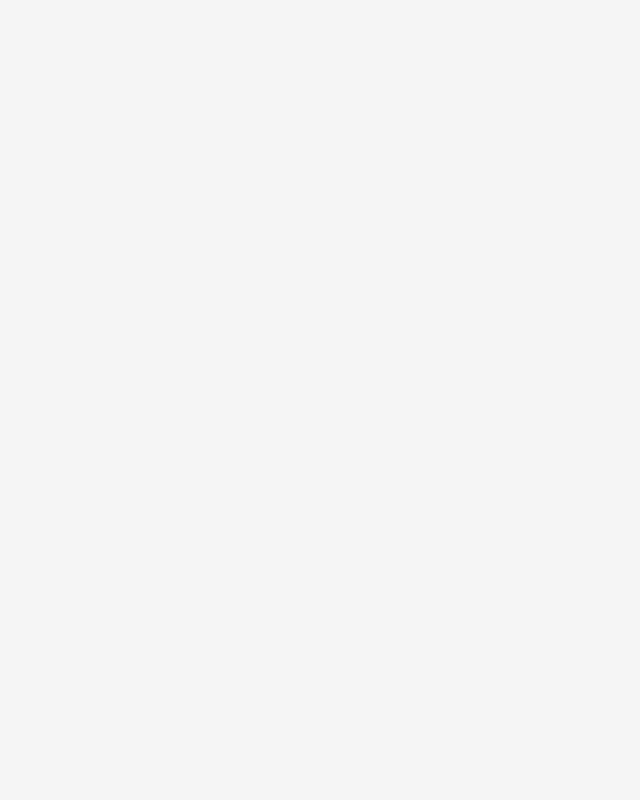
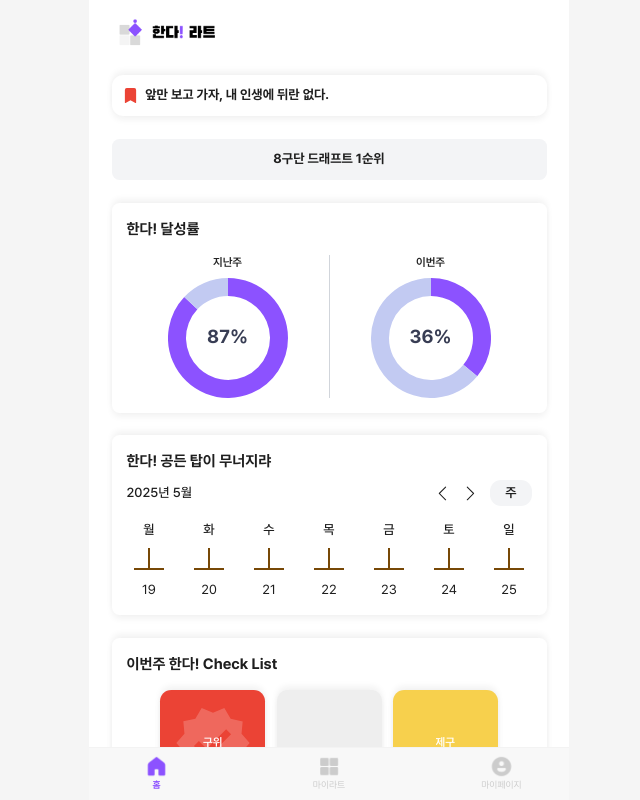
Before and after one commit to canDoItArt/front-end, a React (Vite) app: page /home in a window 1280 px wide. Shown: the top 800 px of the page, without its empty margins (311-951 px from the left). Built offline with nearby package versions, Linux system fonts and the light colour scheme.

Commit message:
Vercel 배포 #83

```diff
--- a/src/components/LogoHeader.jsx
+++ b/src/components/LogoHeader.jsx
@@ -8,7 +8,7 @@ export default function LogoHeader() {
             {/* 로고 영역 */}
             <Link to='/home'>
                 <img
-                    src="/front-end/logo_3.png"
+                    src="/logo_3.png"
                     alt="Welcome Logo"
                     className="w-28 h-auto"
                 />
--- a/src/components/Navbar.jsx
+++ b/src/components/Navbar.jsx
@@ -27,8 +27,8 @@ export default function Navbar({ initialActiveNav = 1 }) {
             <img
               src={
                 activeNav === 1
-                  ? "/front-end/home_1.png"
-                  : "/front-end/home_2.png"
+                  ? "/home_1.png"
+                  : "/home_2.png"
               }
               alt="home"
               className="w-10 h-auto items-center"
@@ -53,8 +53,8 @@ export default function Navbar({ initialActiveNav = 1 }) {
             <img
               src={
                 activeNav === 2
-                  ? "/front-end/myart_1.png"
-                  : "/front-end/myart_2.png"
+                  ? "/myart_1.png"
+                  : "/myart_2.png"
               }
               alt="myartlist"
               className="w-10 h-auto items-center"
@@ -79,8 +79,8 @@ export default function Navbar({ initialActiveNav = 1 }) {
             <img
               src={
                 activeNav === 3
-                  ? "/front-end/mypage_1.png"
-                  : "/front-end/mypage_2.png"
+                  ? "/mypage_1.png"
+                  : "/mypage_2.png"
               }
               alt="mypage"
               className="w-10 h-auto items-center"
--- a/src/pages/HomePage.jsx
+++ b/src/pages/HomePage.jsx
@@ -34,7 +34,7 @@ export default function HomePage() {
 
                         {/* 로고 영역 */}
                         <img
-                            src="/front-end/logo_5.png"
+                            src="/logo_5.png"
                             alt="Welcome Logo"
                             className="w-32 h-auto mb-8"
                         />
--- a/src/pages/WelcomPage.jsx
+++ b/src/pages/WelcomPage.jsx
@@ -9,7 +9,7 @@ export default function WelcomePage() {
         <div className="flex flex-col items-center justify-center min-h-screen bg-white px-6">
             {/* 로고 영역 */}
             <img
-                src="/front-end/logo_2.png"
+                src="/logo_2.png"
                 alt="Welcome Logo"
                 className="w-32 h-auto mb-8"
             />
--- a/src/router/Router.jsx
+++ b/src/router/Router.jsx
@@ -25,7 +25,6 @@ const router = createBrowserRouter(
         { path: '/importclone', element: <ImportClonePage /> },
         { path: '/editprofile', element: <EditProfilePage /> },
     ],
-    { basename: '/front-end' } // 추가된 부분
 );
 
 
--- a/vite.config.js
+++ b/vite.config.js
@@ -3,5 +3,5 @@ import react from '@vitejs/plugin-react-swc';
 
 export default defineConfig({
   plugins: [react()],
-  base: '/front-end/', // GitHub Pages의 서브 경로와 일치하도록 설정
+  base: '/', // 또는 base: undefined
 });
```
Also changed, not shown: 2 other files (tests, documents, lock files or other folders).
